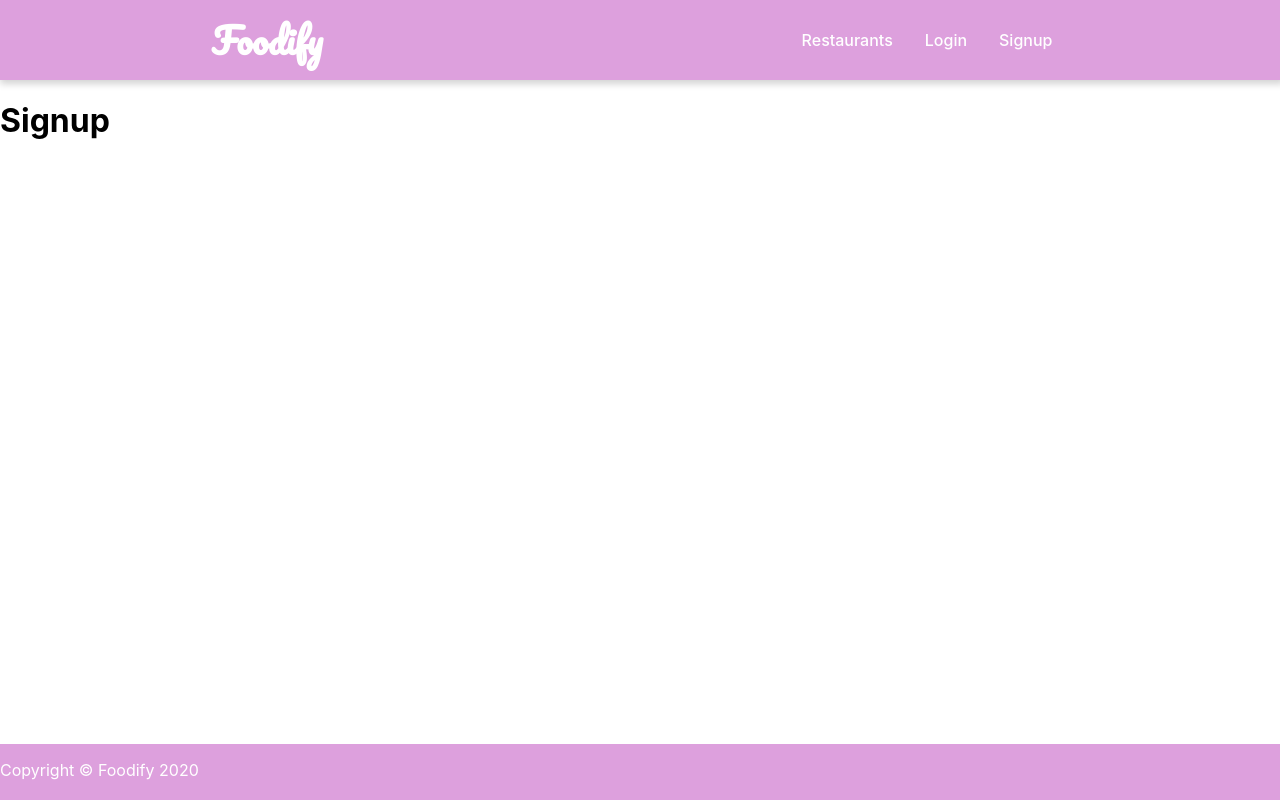
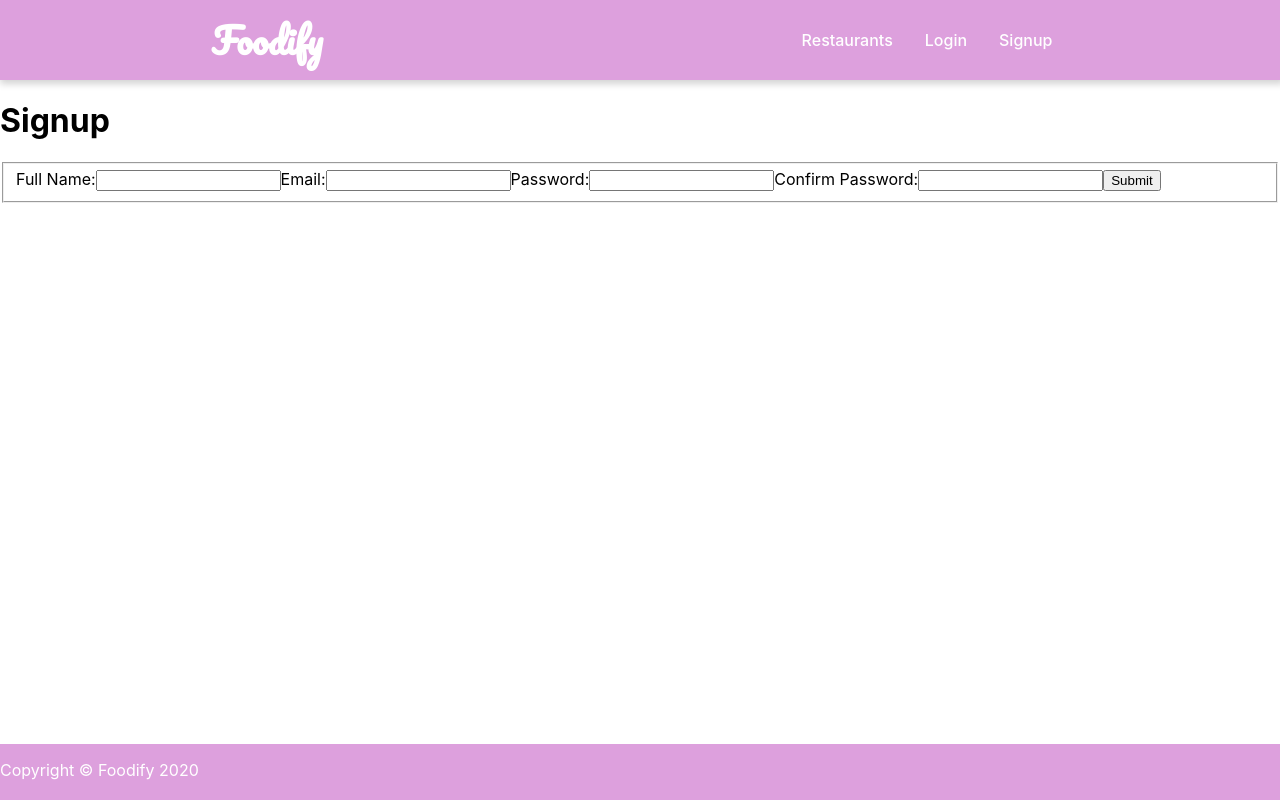
Before and after one commit to Frank-Rauen/foodify, a React (Create React App) app: page /signup in a window 1280 px wide. Built offline with nearby package versions, Linux system fonts and the light colour scheme.

Commit message:
adds signup form

```diff
--- /dev/null
+++ b/src/components/SignupForm/SignupForm.jsx
@@ -0,0 +1,28 @@
+import React, { Component } from 'react';
+import styles from './SignupForm.module.css';
+
+class SignupForm extends Component {
+   render() {
+       return (
+           <form>
+             <fieldset>
+            <label htmlFor='name'>Full Name:</label>
+               <input id="name" name='name' type='text'/>
+
+            <label htmlFor='email'>Email:</label>
+               <input id='email' name='email' type='email'/>
+
+            <label htmlFor='password'>Password:</label>
+               <input id='password' name='password' type='password' />
+
+            <label htmlFor='passwordConfirmation'>Confirm Password:</label>
+               <input id='passwordConfirmation' name='passwordConfirmation' type='password' />
+
+               <button type='submit'>Submit</button>
+            </fieldset>
+           </form>
+       )
+   }
+}
+
+export default SignupForm;
--- a/src/pages/Signup/Signup.jsx
+++ b/src/pages/Signup/Signup.jsx
@@ -1,10 +1,12 @@
 import React from 'react';
 import styles from './Signup.module.css';
+import SignupForm from '../../components/SignupForm/SignupForm';
 
 const Signup = (props => {
     return(
     <main>
         <h1>Signup</h1>
+        <SignupForm />
     </main>
     )
 });
```
Also changed, not shown: src/components/SignupForm/SignupForm.module.css (added).
